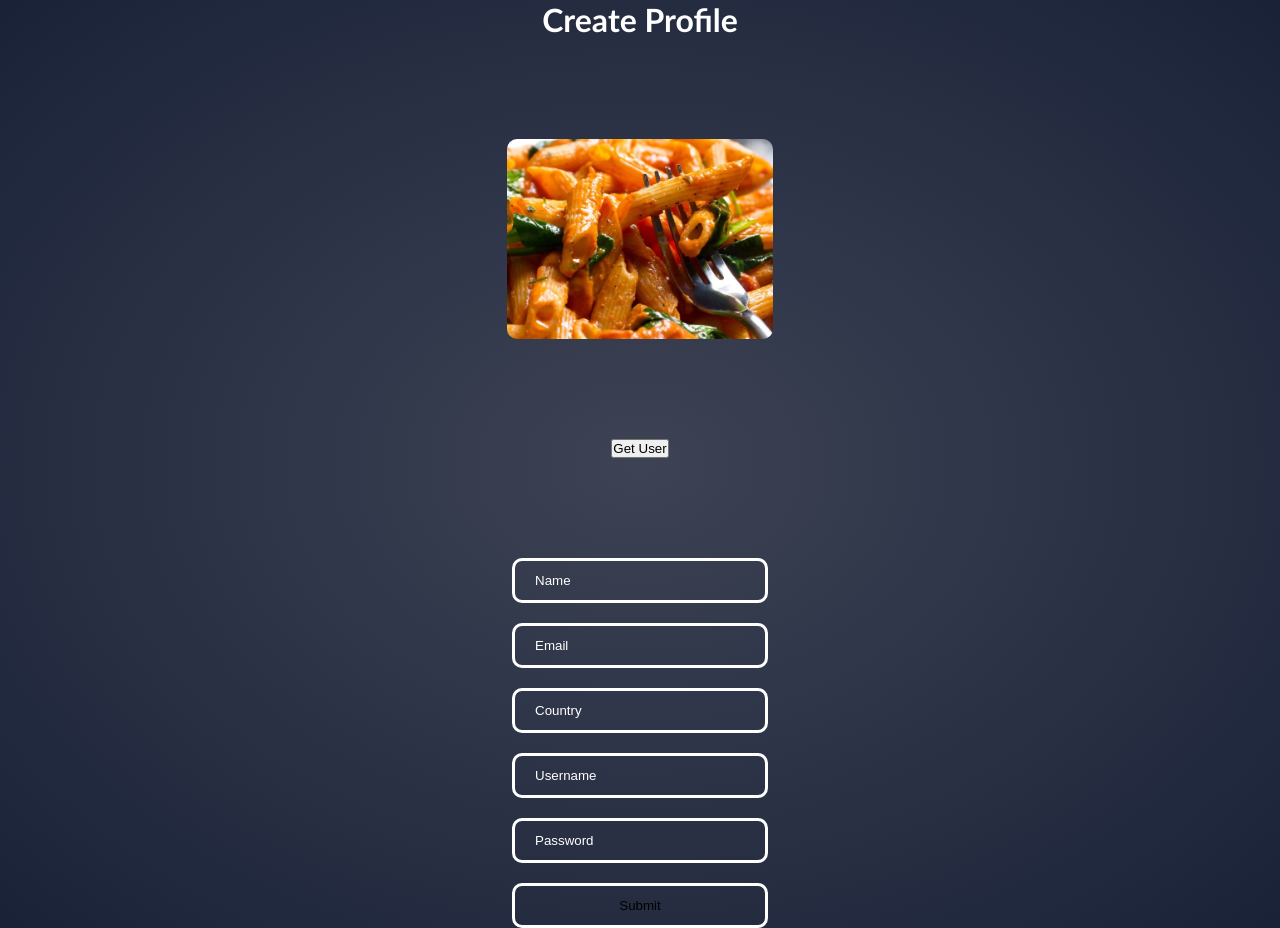
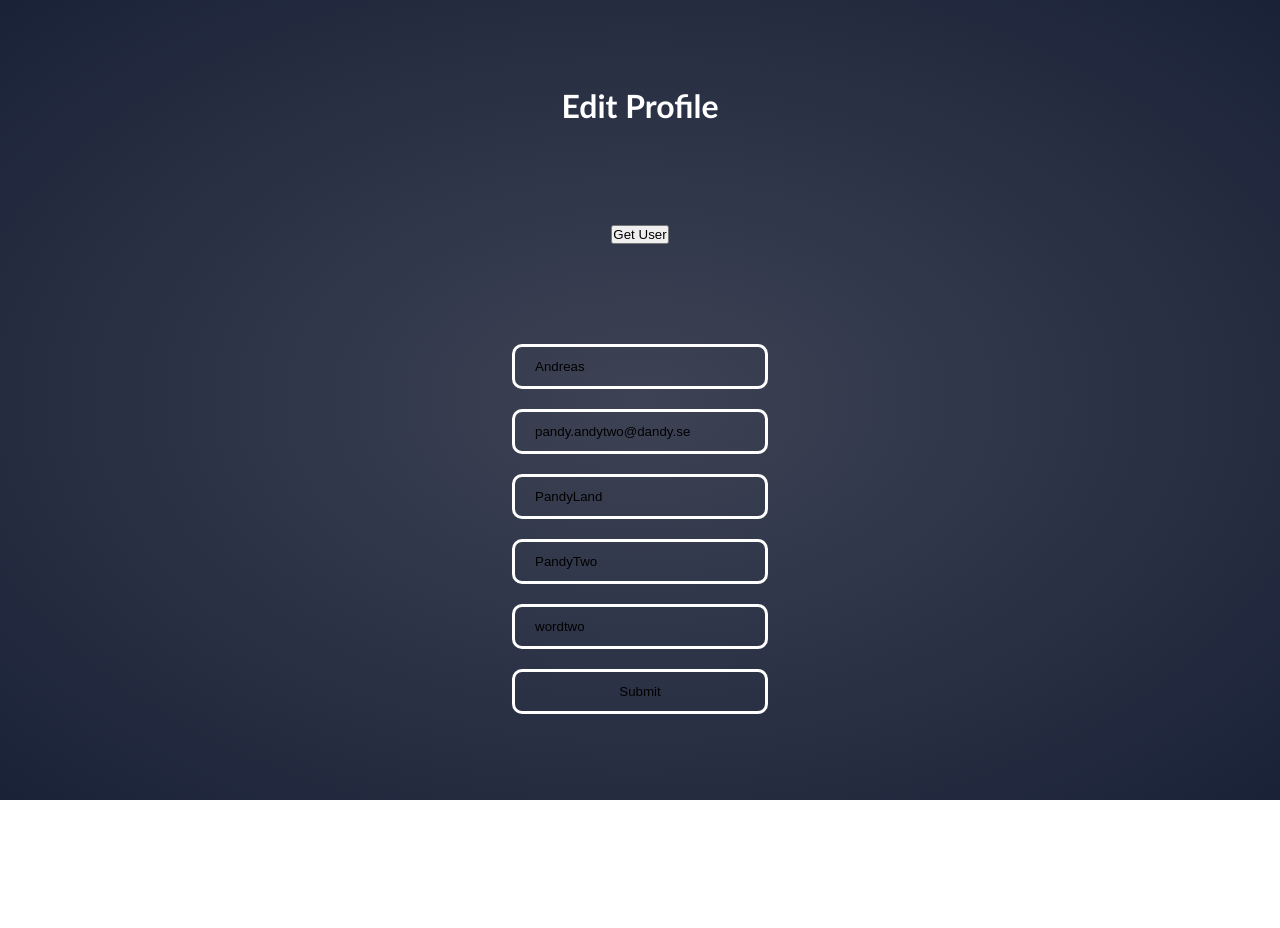
Before and after one commit to DanielSod/TheDandyFood, a website: page public/editprofile.html in a window 1280 px wide. After the commit the page ends 800 px from the top, so only its background shows below. Drawn offline with Linux system fonts and the light colour scheme.

Commit message:
Default values for editprofile page us now set from global isLoggedInUser

```diff
--- a/index.js
+++ b/index.js
@@ -33,7 +33,9 @@ app.get('/api', (request, response) => {
 });
 
 app.get('/api/:id', (request, response) => {
-  database.find({ Username: request.params.id }, function (err, data) {
+  let id = request.params.id;
+
+  database.findOne({ _id: id }, function (err, data) {
     if (err) {
       console.log(err);
     }
--- a/public/editprofile.html
+++ b/public/editprofile.html
@@ -4,25 +4,22 @@
 <head>
     <meta charset="utf-8" />
     <title>Dandy Food</title>
-    <link rel="stylesheet" href="/public/styles/styles.css">
+    <link rel="stylesheet" href="/styles/styles.css">
 </head>
 
 
 <body>
     <div class="page-wrapper">
         <div class="inner-container">
-            <h1>Create Profile</h1>
-            <div class="image-container">
-                <img src="/images/pasta.webp" alt="">
-            </div>
+            <h1>Edit Profile</h1>
             <button onclick="getSingleUser()">Get User</button>
             <form id="signup-form" action="#">
-                <input type="text" name="" id="name" placeholder="Name">
-                <input type="text" name="" id="email" placeholder="Email">
-                <input type="text" name="" id="country" placeholder="Country">
-                <input type="text" name="" id="username" placeholder="Username">
-                <input type="text" name="" id="password" placeholder="Password">
-                <input type="submit" value="Submit" onclick="getInputData()">
+                <input type="text" value="" id="edit-name" placeholder="Name">
+                <input type="text" name="" id="edit-email" placeholder="Email">
+                <input type="text" name="" id="edit-country" placeholder="Country">
+                <input type="text" name="" id="edit-username" placeholder="Username">
+                <input type="text" name="" id="edit-password" placeholder="Password">
+                <input type="submit" value="Submit">
             </form>
         </div>
     </div>
--- a/public/js/script.js
+++ b/public/js/script.js
@@ -1,6 +1,21 @@
+//userArray och activeUser kan nog tas bort
 const userArray = [];
 let activeUser = {};
 
+//loggedInUser sätts vid login
+let loggedInUser = {
+  Username: 'PandyTwo',
+  Password: 'wordtwo',
+  Realname: 'Andreas',
+  Email: 'pandy.andytwo@dandy.se',
+  Country: 'PandyLand',
+  _id: 'lFYPp9qsvd3b1ido',
+};
+
+//Metod kallas på för att köras när sidan laddas.
+setDefaultValues(loggedInUser);
+
+//Test metod för att hämta upp data från ett formulär
 const getInputData = () => {
   let userData = Array.from(document.querySelectorAll('#signup-form input')).reduce(
     (acc, input) => ({ ...acc, [input.id]: input.value }),
@@ -17,8 +32,7 @@ const getInputData = () => {
   userNameTag.textContent = activeUser.name;
 };
 
-document.querySelector('#active-user').addEventListener('click', sendData);
-
+//Test metod för att skicka data till databas via backend
 function sendData() {
   console.log('Data sent');
   const data = {
@@ -40,6 +54,7 @@ function sendData() {
   fetch('/api', options);
 }
 
+//Testmetod för att hämta all data från databasen via backend
 async function getData() {
   console.log('Trying to get data');
 
@@ -48,11 +63,20 @@ async function getData() {
   console.log(data);
 }
 
+//Testmetod för att hämta en specifik användare från databasen via backend.
 async function getSingleUser() {
-  console.log('Getting User');
-
-  const response = await fetch('/api/Boi1995');
+  const response = await fetch(`/api/${loggedInUser._id}`);
 
   const data = await response.json();
+
   console.log(data);
 }
+
+//Metod för att sätta värden till formulär på edit profile sidan.
+function setDefaultValues(user) {
+  document.getElementById('edit-name').value = user.Realname;
+  document.getElementById('edit-email').value = user.Email;
+  document.getElementById('edit-country').value = user.Country;
+  document.getElementById('edit-username').value = user.Username;
+  document.getElementById('edit-password').value = user.Password;
+}
```
Also changed, not shown: public/index.html (+2 -3 lines), 1 other file.
